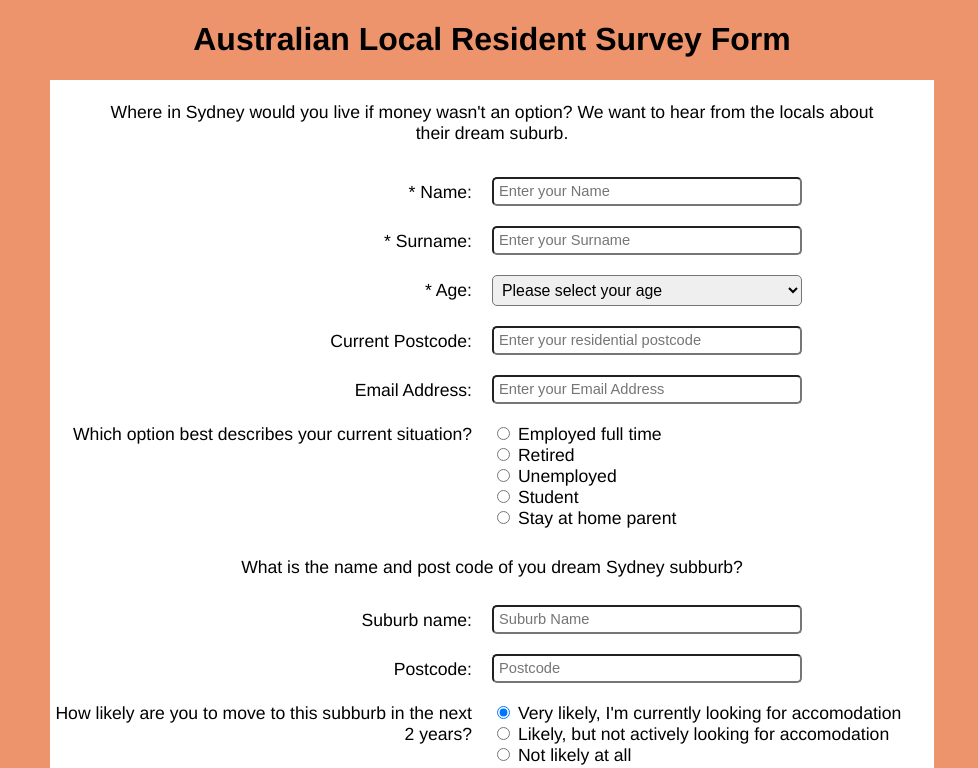
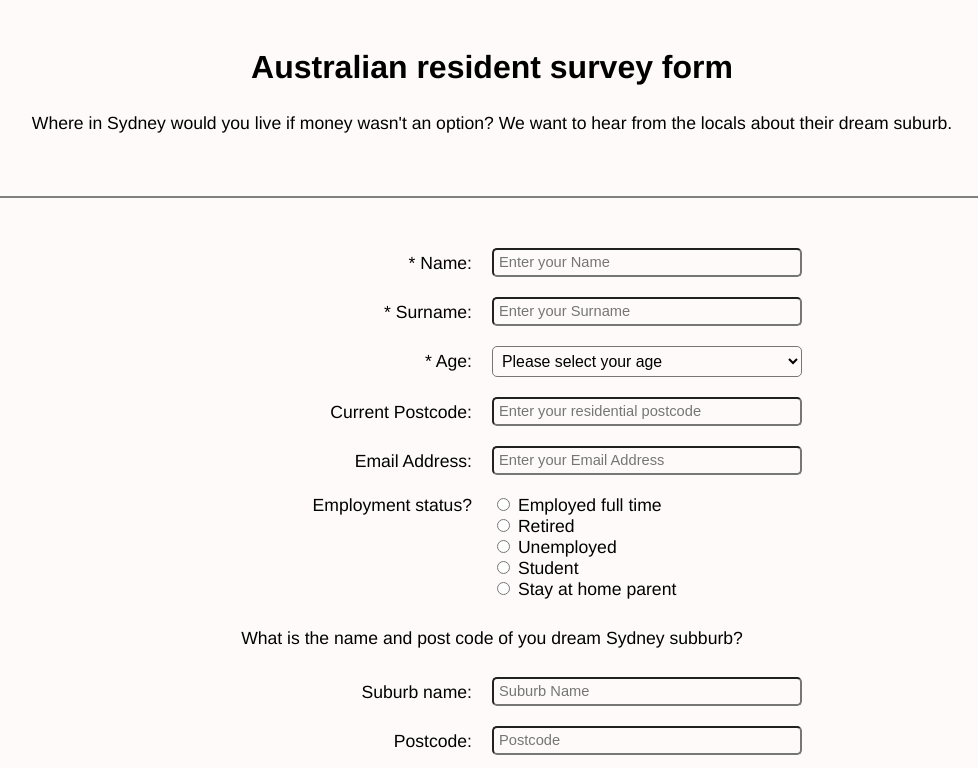
Before and after one commit to Gweezdo/FCC_CSS_Project2, a plain HTML site: page index.html in a window 1280 px wide. Shown: the top 768 px of the page, without its empty margins (148-1126 px from the left). Drawn offline with Linux system fonts and the light colour scheme.

Commit message:
Changed background color. Started to fix up spacing issues, adding more white space.

```diff
--- a/index.html
+++ b/index.html
@@ -11,16 +11,15 @@
 <body>
 
     <header>
-        <h1 id="title">Australian Local Resident Survey Form</h1>
+        <h1 id="title">Australian resident survey form</h1>
+        <p id="description">Where in Sydney would you live if money wasn't an option? We want to hear from
+            the locals about their dream suburb.</p>
     </header>
 
+    <hr>
     <main>
         <form id="survey-form" action="/submit-form">
             <div class="container">
-                <div>
-                    <p id="description">Where in Sydney would you live if money wasn't an option? We want to hear from
-                        the locals about their dream suburb.</p>
-                </div>
                 <div class="item1"><label for="name" id="name-label">* Name: </label></div>
                 <div class="item2"><input id="name" type="text" placeholder="Enter your Name" required></div>
 
@@ -53,7 +52,7 @@
                 <div class="item2"><input id="email" type="email" placeholder="Enter your Email Address" required></div>
 
                 <div class="question">
-                    <p>Which option best describes your current situation?</p>
+                    <p>Employment status?</p>
                 </div>
 
                 <div class="item2">
@@ -156,8 +155,8 @@
 
                 <div class="item3"><button id="submit" type="submit">Submit</button></div><br>
 
+            </div>
         </form>
-        </div>
     </main>
 
     <footer>
--- a/style.css
+++ b/style.css
@@ -1,25 +1,36 @@
+*{
+    background: #FFFAFA;
+}
 body {
     font-family: helvetica, monospace;
-    background: #ed946d;
+    text-align: center;
 }
 
 #description {
-    background: white;
+
+    position: relative;
     text-align: center;
-    position: relative;
     padding: 5px 5% 5px 5%;
+    /* margin: 0 20% 0 10%; */
     font-size: 1.1em;
+    /* background-color: aqua; */
 }
 
 header {
     text-align: center;
+    padding: 20px 0 20px 0;
+}
+
+hr {
+    border: grey solid 1px;
+    margin: 20px 0px 40px 0px;
 }
 
 
 .container {
     height: 100%;
     display: flex;
-    background: white;
+    /* background: white; */
     flex-wrap: wrap;
     align-content: start;
     margin: 0px 15% 50px 15%;
@@ -49,7 +60,7 @@ body {
 }
 
 .item3 {
-    background-color: white;
+    /* background-color: white; */
     width: 100%;
     text-align: center;
   /*   margin: 5px; */
@@ -123,6 +134,7 @@ body {
     background-color: #f8f8f8;
     font-size: 16px;
     resize: vertical;
+    font-family: helvetica, monospace;
 }
 
 
```
Lines whose indentation alone changed are shown as unchanged.
